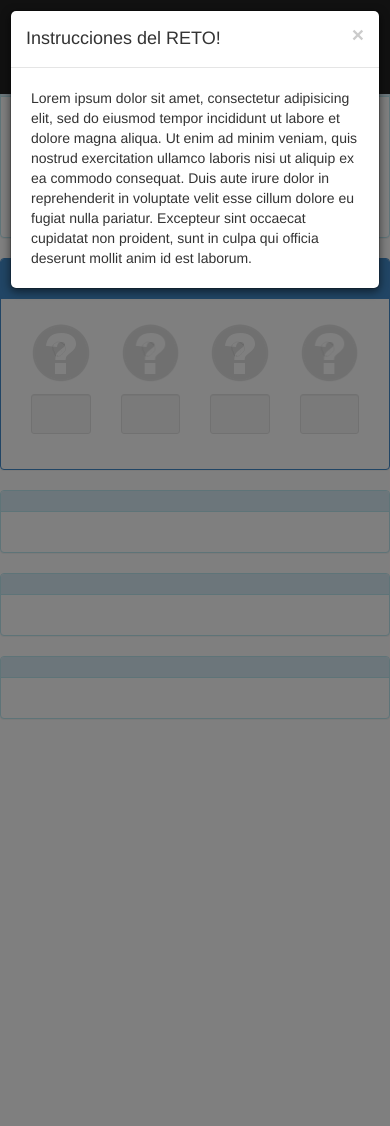
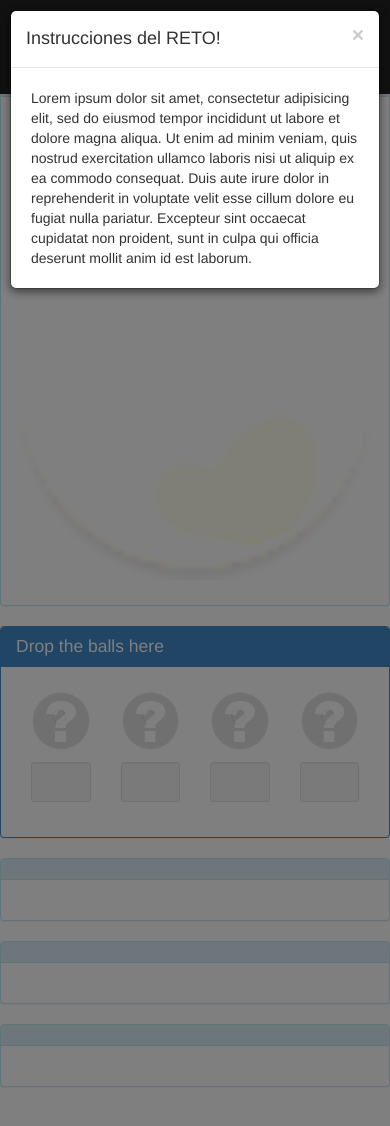
Before and after one commit to sugus-labs/AquaGame, a Django app: page /MasterMind/ in a window 390 px wide. Shown: the top 1126 px of the page. Run offline with Django 3.2, Linux system fonts and the light colour scheme; some libraries are stand-ins or nearby versions.

Commit message:
Deleted rows ...

```diff
--- a/AquaGame/templates/mastermind/index.html
+++ b/AquaGame/templates/mastermind/index.html
@@ -12,8 +12,7 @@
   .ball_properties { position: relative; z-index: 99; }
   </style>
 
-
-  <div id="right_span_master" class="row-fluid">
+  <div id="right_span_master">
 
     <div id="right_span_main" class="col-12 col-sm-12 col-lg-5 col-offset-1 panel panel-info" data-intro="Select the ball based on the photo and drag it to their correct position." data-position="bottom">
       <div class="panel-heading">
@@ -50,6 +49,7 @@
           <p><center><b><span class="ball_properties text-primary">AIRE</span></b></center></p>
         </div>
       </div>
+      <p><center><img src="{% static "img/ball_white.png" %}" width= "100%" class="ball_properties"/></center></p>
     </div>
 
     <div id="left_span_0" class="col-12 col-sm-12 col-lg-5 col-offset-1 panel panel-primary" data-intro="Once you selected the balls based drag here and check if you are right. Remenber that you only have four opportunities." data-position="bottom">
@@ -77,9 +77,8 @@
 
   </div>
 
-  <div id="row_2" class="row">
 
-   <div id="left_span_1" class="col-12 col-sm-12 col-lg-5 col-offset-7 panel panel-info">
+   <div id="left_span_1" class="col-12 col-sm-12 col-lg-5 col-offset-1 panel panel-info">
       <div class="panel-heading">
         <!--<button id="review_0" type="button" class="btn btn-default pull-right">Review</button>-->
         <h3 class="panel-title hidden">Drop the balls here</h3>
@@ -102,11 +101,7 @@
       </div>
     </div>
 
-  </div>
-
-  <div id="row_3" class="row">
-
-   <div id="left_span_2" class="col-12 col-sm-12 col-lg-5 col-offset-7 panel panel-info">
+   <div id="left_span_2" class="col-12 col-sm-12 col-lg-5 col-offset-1 panel panel-info">
       <div class="panel-heading">
         <h3 class="panel-title hidden">Drop the balls here</h3>
       </div>
@@ -129,11 +124,7 @@
 
     </div>
 
-  </div>
-
-  <div id="row_4" class="row">
-
-   <div id="left_span_3" class="col-12 col-sm-12 col-lg-5 col-offset-7 panel panel-info">
+   <div id="left_span_3" class="col-12 col-sm-12 col-lg-5 col-offset-1 panel panel-info">
       <div class="panel-heading">
         <h3 class="panel-title hidden">Drop the balls here</h3>
       </div>
@@ -155,8 +146,6 @@
       </div>
 
     </div>
-
-  </div>
 
     <!-- Initial Modal-->
     <div class="modal fade" id="initial_modal">
```
